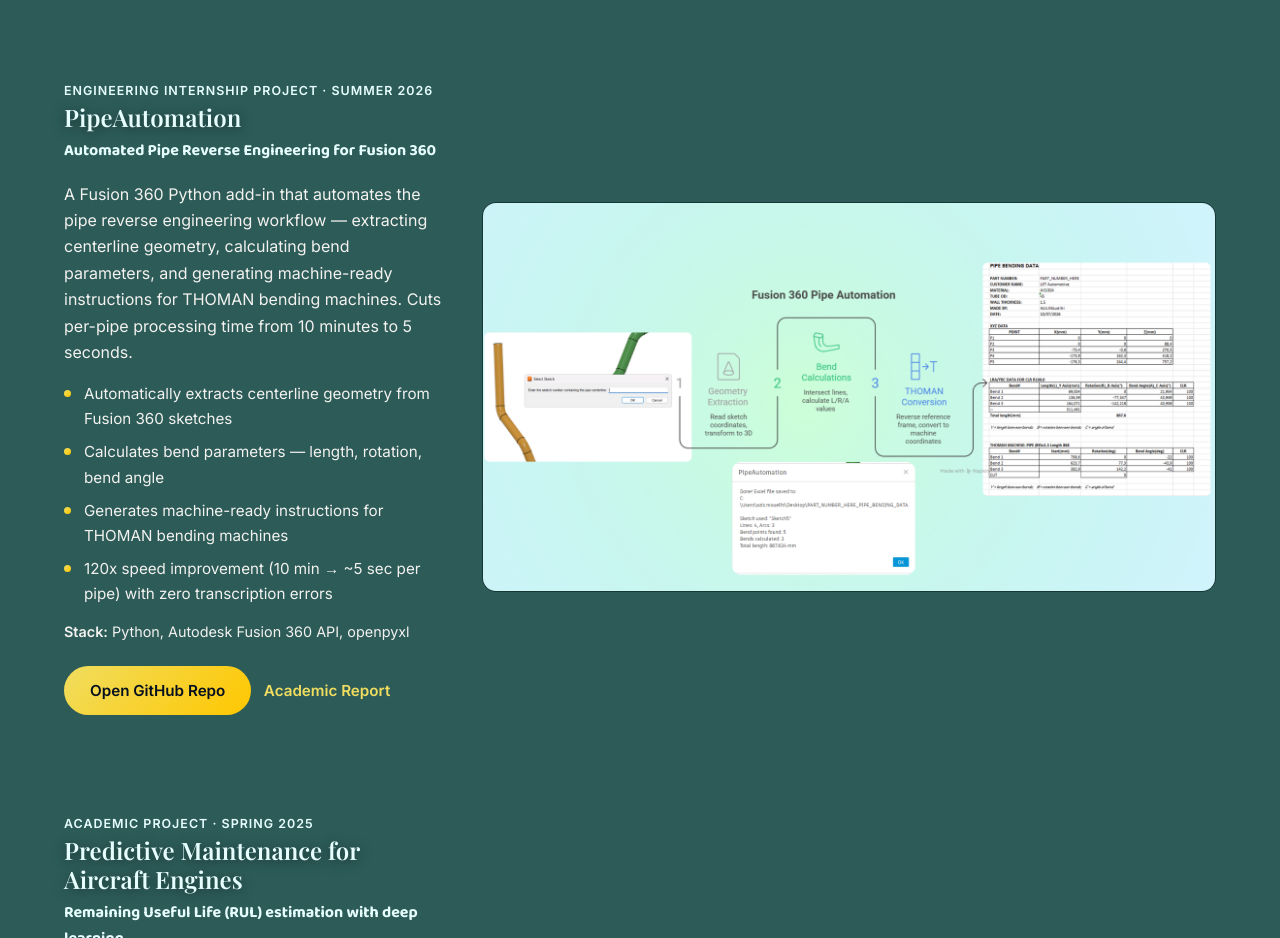
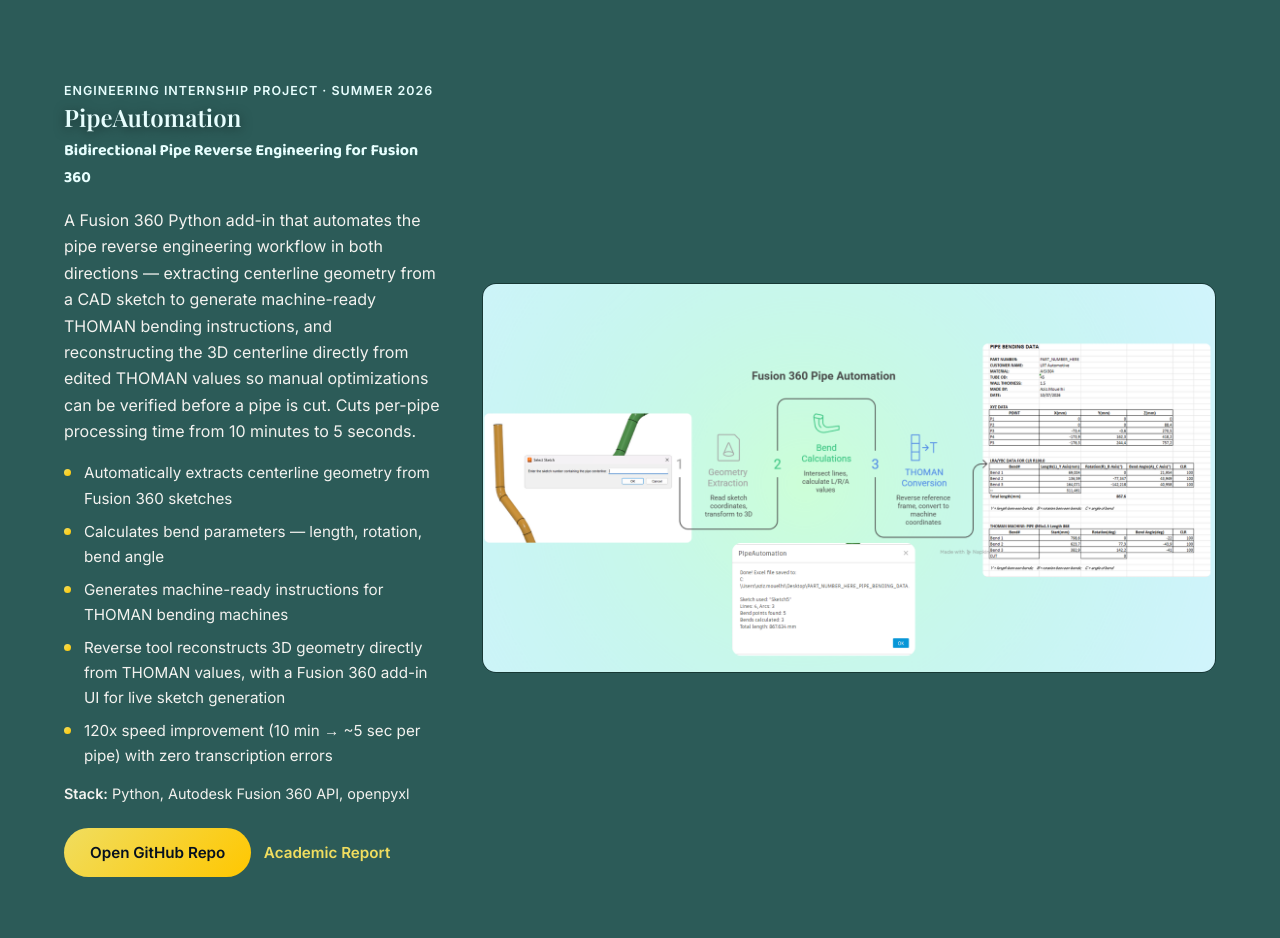
Before and after one commit to MoualhiAziz/Aziz-Moualhi-Portfolio, a plain HTML site: page index.html in a window 1280 px wide. Shown: the part 3700-4638 px from the top of the page. Drawn offline with nearby package versions, Linux system fonts and the light colour scheme; a web font is replaced by a local one.

Commit message:
updated the pipeautomation project

```diff
--- a/index.html
+++ b/index.html
@@ -206,21 +206,26 @@
      <div class="project-wrapper__text load-hidden">
        <span class="project-tag">Engineering internship project &middot; Summer 2026</span>
        <h3 class="project-wrapper__text-title">PipeAutomation</h3>
-        <p class="project-subtitle">Automated Pipe Reverse Engineering for Fusion 360</p>
+       <p class="project-subtitle">Bidirectional Pipe Reverse Engineering for Fusion 360</p>
        <p class="mb-4">
          A Fusion 360 Python add-in that automates the pipe reverse engineering
-          workflow — extracting centerline geometry, calculating bend parameters, and
-          generating machine-ready instructions for THOMAN bending machines. Cuts
-          per-pipe processing time from 10 minutes to 5 seconds.
+         workflow in both directions — extracting centerline geometry from a CAD
+         sketch to generate machine-ready THOMAN bending instructions, and
+         reconstructing the 3D centerline directly from edited THOMAN values so
+         manual optimizations can be verified before a pipe is cut. Cuts per-pipe
+         processing time from 10 minutes to 5 seconds.
        </p>
        <ul class="project-highlights">
          <li>Automatically extracts centerline geometry from Fusion 360 sketches</li>
          <li>Calculates bend parameters — length, rotation, bend angle</li>
          <li>Generates machine-ready instructions for THOMAN bending machines</li>
+         <li>Reverse tool reconstructs 3D geometry directly from THOMAN values, with a Fusion 360 add-in UI for live
+           sketch generation</li>
          <li>120x speed improvement (10 min → ~5 sec per pipe) with zero transcription errors</li>
        </ul>
        <p class="project-stack"><strong>Stack:</strong> Python, Autodesk Fusion 360 API, openpyxl</p>
-        <a rel="noreferrer" target="_blank" class="cta-btn cta-btn--hero" href="https://github.com/MoualhiAziz/Pipe-Reverse-Engineering-Workflow-Automation-Using-Fusion-360-API">
+       <a rel="noreferrer" target="_blank" class="cta-btn cta-btn--hero"
+         href="https://github.com/MoualhiAziz/Pipe-Reverse-Engineering-Workflow-Automation-Using-Fusion-360-API">
          Open GitHub Repo
        </a>
        <a rel="noreferrer" target="_blank" class="cta-btn text-color-main" href="assets/intership_report_compressed.pdf">
@@ -233,8 +238,7 @@
        <a rel="noreferrer" href="#!" target="_blank">
          <div data-tilt data-tilt-max="4" data-tilt-glare="true" data-tilt-max-glare="0.5"
            class="thumbnail rounded js-tilt">
-            <img alt="PipeAutomation Fusion 360 add-in preview" class="img-fluid"
-              src="assets/pipeauto.png" />
+           <img alt="PipeAutomation Fusion 360 add-in preview" class="img-fluid" src="assets/pipeauto.png" />
          </div>
        </a>
      </div>
```
Also changed, not shown: 1 other file. Lines whose indentation alone changed are shown as unchanged.
